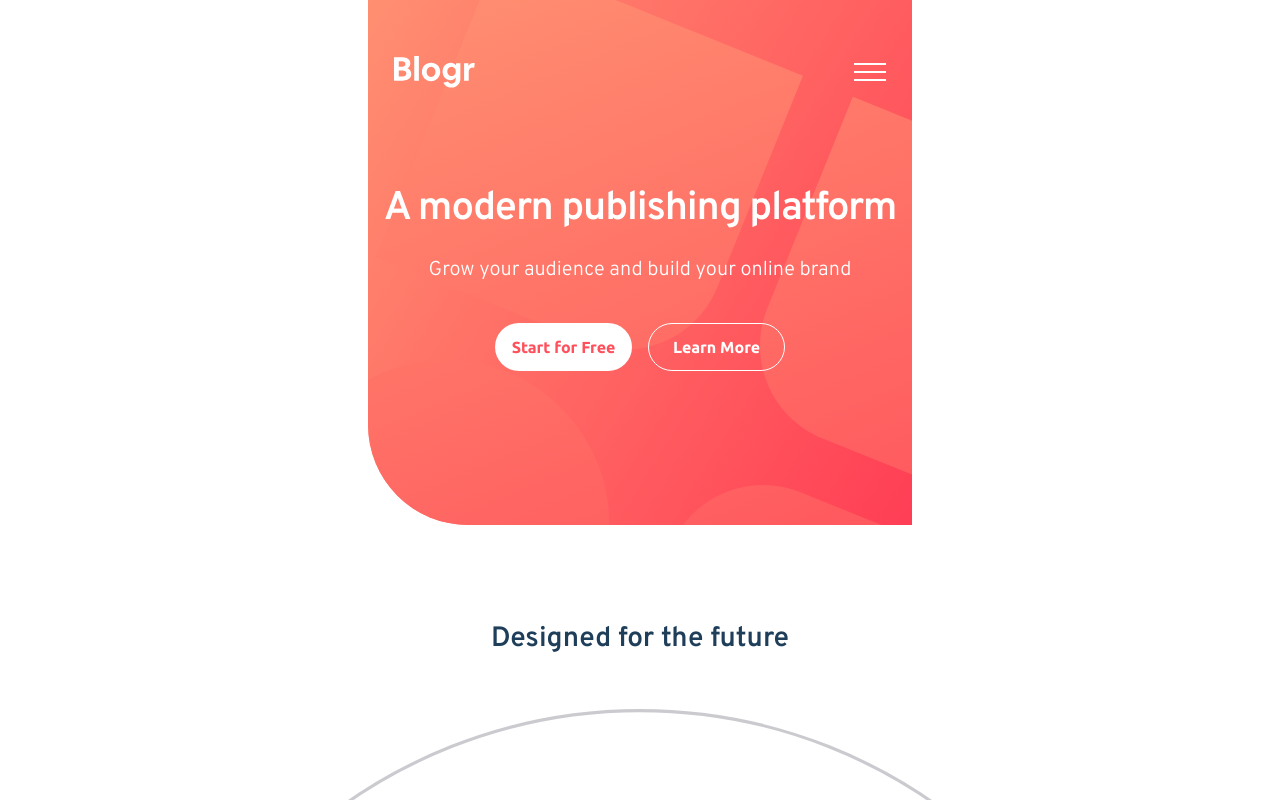
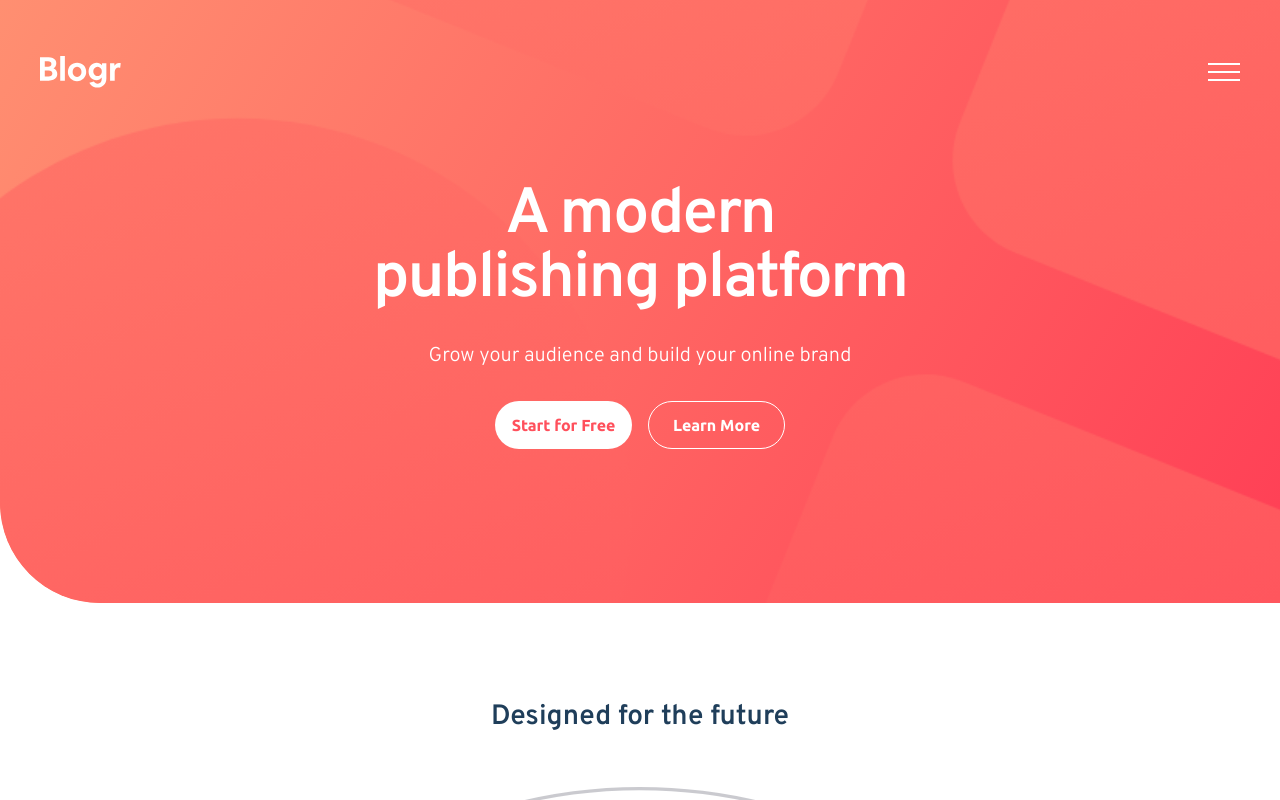
Before and after one commit to henryprosser/blogr-landing-page, a React (Vite) app: page / in a window 1280 px wide. Shown: the top 800 px of the page. Built offline with nearby package versions, Linux system fonts and the light colour scheme.

Commit message:
Implement responsive hero & nav section

```diff
--- a/src/components/Hero.jsx
+++ b/src/components/Hero.jsx
@@ -30,62 +30,119 @@
   ];
 
   return (
-    <div className="flex justify-center">
-      <section className="relative flex justify-center bg-gradient-3 rounded-bl-[6.25rem] overflow-hidden">
-        <div className="absolute top-0 w-full h-full rounded-bl-[6.25rem] bg-[url('/assets/bg-pattern-intro-mobile.svg')] bg-no-repeat bg-[left_-21rem_top_-15.25rem] z-0"></div>
-        <div className="flex flex-col w-fit justify-between px-[16px] py-[56px] gap-[96px] relative z-10">
-          <nav className="flex items-center justify-between w-full px-[10.5px]">
-            <img
-              src="/assets/logo.svg"
-              className="h-[32px] w-auto"
-              alt="Blogr logo"
-            />
+    <section className="flex justify-center">
+      <div className="relative flex justify-center bg-gradient-3 rounded-bl-[6.25rem] overflow-hidden w-full">
+        <div className="absolute top-0 w-full h-full rounded-bl-[6.25rem] bg-[url('/assets/bg-pattern-intro-mobile.svg')] md:bg-[url('/assets/bg-pattern-intro-desktop.svg')] bg-no-repeat bg-[left_-21rem_top_-15.25rem] md:bg-[left_-47rem_top_-480rem] lg:bg-[left_-27rem_top_-480rem] z-0"></div>
+        <div className="flex flex-col w-full justify-between px-[16px] md:px-[40px] lg:px-[164px] py-[56px] lg:py-[59px] gap-[96px] lg:gap-[120px] relative z-10">
+          <nav className="flex items-center justify-between w-full px-[10.5px] md:px-0">
+            <div className="flex items-center gap-[64px]">
+              <img
+                src="/assets/logo.svg"
+                className="h-[32px] lg:h-[39.4px] w-auto"
+                alt="Blogr logo"
+              />
+              {/* Desktop left side: nav */}
+              <ul className="hidden lg:flex gap-[32px] items-center">
+                {menuItems.map(({ title, subMenu }) => (
+                  <li key={title} className="flex flex-col w-full">
+                    <button
+                      onClick={() => toggleSubMenu(title)}
+                      aria-expanded={openSubMenu === title}
+                      aria-controls={`${title}-submenu`}
+                      className="flex justify-center items-center gap-[8px] text-preset-6 text-white"
+                    >
+                      {title}
+
+                      <img
+                        src="/assets/icon-arrow-light.svg"
+                        alt=""
+                        aria-hidden="true"
+                        className={`transition-transform duration-300 ${
+                          openSubMenu === title ? "rotate-180" : ""
+                        }`}
+                      />
+                    </button>
+                    {openSubMenu === title && (
+                      <div className="absolute justify-center bg-white rounded-[5px] mt-[32px] pl-[24px] pr-[57px] py-[24px]">
+                        <ul
+                          id={`${title}-submenu`}
+                          className="flex flex-col gap-[8px] items-left"
+                        >
+                          {subMenu.map((item) => (
+                            <li
+                              key={item}
+                              className="text-preset-7 text-(--color-purple-950) hover:!font-bold"
+                            >
+                              <a href="#">{item}</a>
+                            </li>
+                          ))}
+                        </ul>
+                      </div>
+                    )}
+                  </li>
+                ))}
+              </ul>
+            </div>
+
             {/* Preload images to avoid flicker on first toggle */}
             <div className="hidden">
               <img src="/assets/icon-hamburger.svg" alt="" />
               <img src="/assets/icon-close.svg" alt="" />
             </div>
 
-            <button onClick={() => setIsMenuOpen(!isMenuOpen)}>
+            <button
+              className="lg:hidden"
+              onClick={() => setIsMenuOpen(!isMenuOpen)}
+            >
               <img
                 src={
                   isMenuOpen
                     ? "/assets/icon-close.svg"
                     : "/assets/icon-hamburger.svg"
                 }
-                className={`w-auto cursor-pointer ${
-                  isMenuOpen ? "h-[24px]" : "h-[18px]"
-                }`}
+                className={`w-auto ${isMenuOpen ? "h-[24px]" : "h-[18px]"}`}
                 alt={isMenuOpen ? "Close menu" : "Open menu"}
               />
             </button>
+
+            {/* Desktop right side: login/signup buttons */}
+            <div className="hidden lg:flex gap-[32px] items-center">
+              <button className="text-preset-6 text-white opacity-75">
+                Login
+              </button>
+              <button className="bg-white rounded-full px-[39.5px] py-[15px] text-preset-6 text-(--color-red-500) hover:bg-red-400 hover:text-white transition-colors duration-200 ease-in-out">
+                Sign Up
+              </button>
+            </div>
           </nav>
 
-          <div className="flex flex-col gap-[40px] pb-[98px]">
-            <div className="flex flex-col text-center gap-(--spacing-300) w-full">
-              <h1 className="text-preset-2 text-white">
-                A modern publishing platform
+          <div className="flex flex-col gap-[40px] md:gap-[32px] lg:gap-[48px] pb-[98px]">
+            <div className="flex flex-col text-center gap-(--spacing-300) md:gap-(--spacing-400) w-full">
+              <h1 className="text-preset-2 md:text-preset-1 text-white">
+                A modern <br className="lg:hidden" />
+                publishing platform
               </h1>
               <h2 className="text-preset-4 text-white">
                 Grow your audience and build your online brand
               </h2>
             </div>
             <div className="flex justify-center gap-[16px]">
-              <button className="w-[137px] h-[48px] rounded-full bg-white text-preset-6 text-(--color-red-500) cursor-pointer">
+              <button className="w-[137px] h-[48px] rounded-full bg-white text-preset-6 text-(--color-red-500) hover:bg-red-400 hover:text-white transition-colors duration-200 ease-in-out">
                 Start for Free
               </button>
-              <button className="w-[137px] h-[48px] rounded-full bg-transparent text-preset-6 text-white border border-white cursor-pointer">
+              <button className="w-[137px] h-[48px] rounded-full bg-transparent text-preset-6 text-white border border-white hover:bg-white hover:border-none hover:text-(--color-red-400) transition-colors duration-200 ease-in-out">
                 Learn More
               </button>
             </div>
           </div>
         </div>
-      </section>
+      </div>
 
+      {/* Mobile & Tablet hamburger menu */}
       <nav
         className={
           isMenuOpen
-            ? "absolute flex flex-col justify-center gap-[24px] bg-white shadow-[0_20px_40px_0_rgba(0,0,0,0.05)] w-[324px] z-100 top-[125px] rounded-[5px] px-[24px] pt-[32px] pb-[40px]"
+            ? "absolute flex flex-col justify-center gap-[24px] bg-white shadow-[0_20px_40px_0_rgba(0,0,0,0.05)] w-[calc(100vw-52px)] md:w-[calc(100vw-80px)] max-w-[1200px] z-100 top-[125px] rounded-[5px] px-[24px] pt-[32px] pb-[40px]"
             : "hidden"
         }
       >
@@ -97,14 +154,14 @@
                   onClick={() => toggleSubMenu(title)}
                   aria-expanded={openSubMenu === title}
                   aria-controls={`${title}-submenu`}
-                  className="flex justify-center items-center gap-[16px] text-preset-6 text-(--color-blue-900) cursor-pointer"
+                  className="flex justify-center items-center gap-[16px] text-preset-6 text-(--color-blue-900)"
                 >
                   {title}
                   <img
                     src="/assets/icon-arrow-dark.svg"
                     alt=""
                     aria-hidden="true"
-                    className={`transition-transform duration-300 cursor-pointer ${
+                    className={`transition-transform duration-300 ${
                       openSubMenu === title ? "rotate-180" : ""
                     }`}
                   />
@@ -118,9 +175,9 @@
                       {subMenu.map((item) => (
                         <li
                           key={item}
-                          className="text-preset-7 text-(--color-blue-900) opacity-75 cursor-pointer"
+                          className="text-preset-7 text-(--color-blue-900) opacity-75"
                         >
-                          {item}
+                          <a href="#">{item}</a>
                         </li>
                       ))}
                     </ul>
@@ -133,15 +190,15 @@
 
         <div className="bg-(--color-gray-100) h-[1px] w-full"></div>
 
-        <div className="flex flex-col items-center gap-[24px]">
-          <button className="text-preset-6 text-(--color-blue-900) cursor-pointer">
+        <div className="flex flex-col items-center gap-[24px] md:flex-row md:justify-center md:gap-[56px]">
+          <button className="text-preset-6 text-(--color-blue-900)">
             Login
           </button>
-          <button className="bg-gradient-2 rounded-full px-[39.5px] py-[15px] text-preset-6 text-white cursor-pointer">
+          <button className="bg-gradient-2 rounded-full px-[39.5px] py-[15px] text-preset-6 text-white">
             Sign Up
           </button>
         </div>
       </nav>
-    </div>
+    </section>
   );
 }
--- a/src/index.css
+++ b/src/index.css
@@ -159,8 +159,20 @@
 
 /* Tablet and up */
 @media (min-width: 768px) {
+  .md\:text-preset-1 {
+    font-family: var(--font-preset-1-font-family);
+    font-size: var(--font-preset-1-font-size);
+    line-height: var(--font-preset-1-line-height);
+    letter-spacing: var(--font-preset-1-letter-spacing);
+    font-weight: var(--font-preset-1-font-weight);
+  }
 }
 
 /* Desktop and up */
 @media (min-width: 1440px) {
 }
+
+/* Default button style */
+button {
+  cursor: pointer;
+}
```
